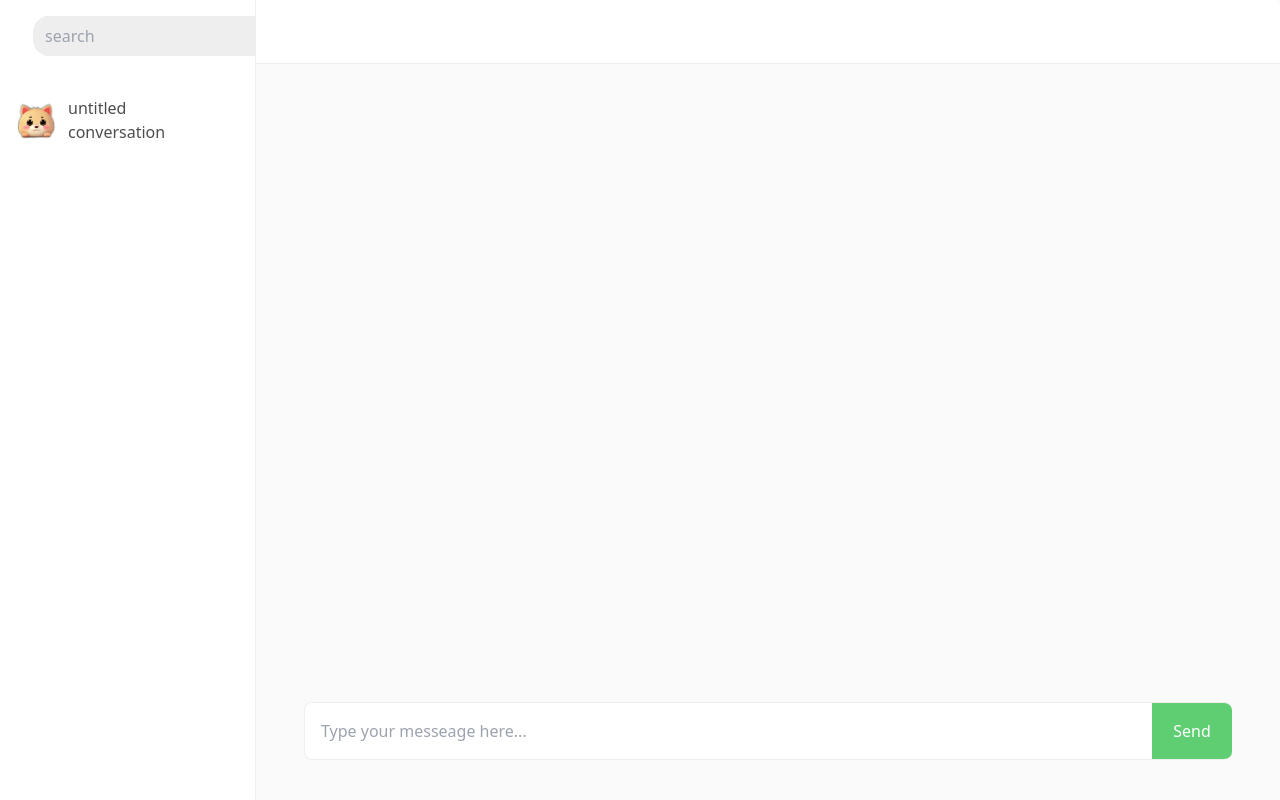
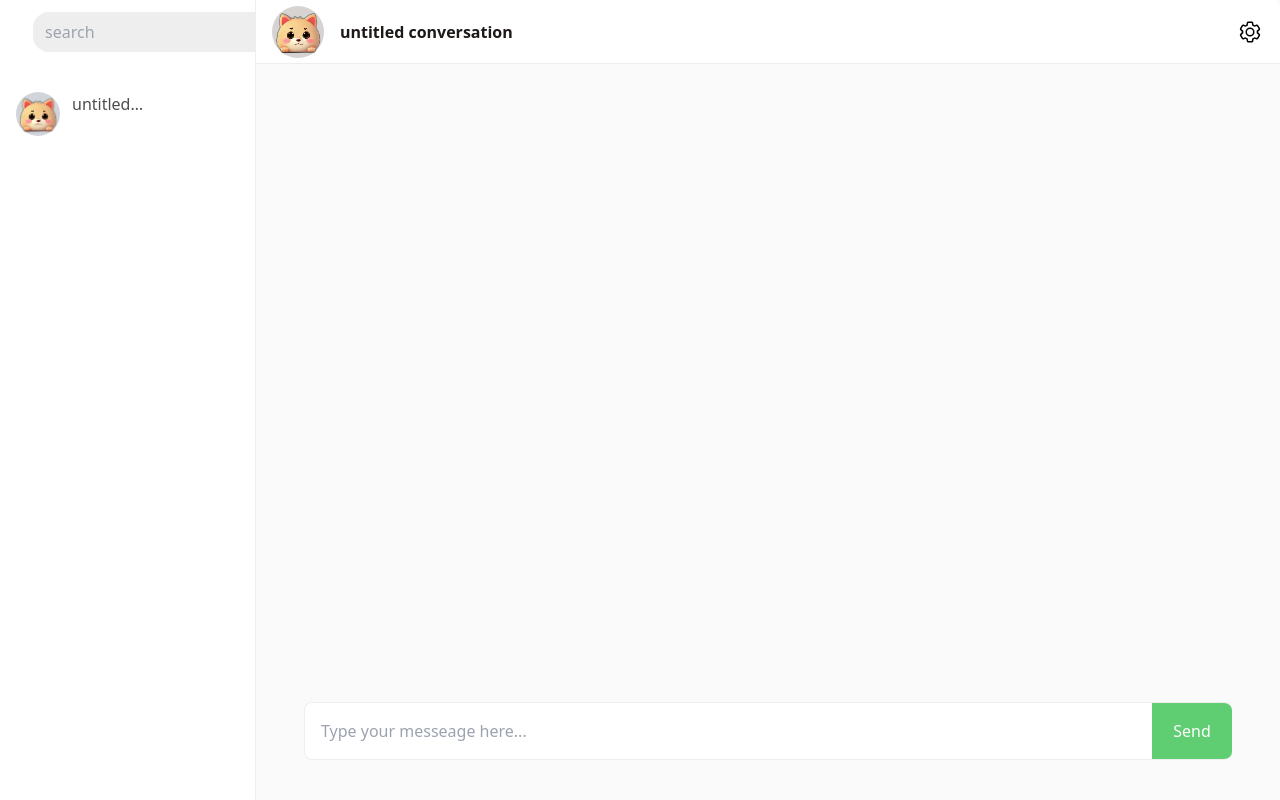
Before and after one commit to loo-y/GeminiChatUp, a Next.js app: page / in a window 1280 px wide. Built offline with nearby package versions, Linux system fonts and the light colour scheme.

Commit message:
fix: conversation layout

```diff
--- a/app/(pages)/chat/slice.ts
+++ b/app/(pages)/chat/slice.ts
@@ -166,7 +166,6 @@ export const chatSlice = createSlice({
     },
     extraReducers: builder => {
         builder.addCase(getGeminiChatAnswer.fulfilled, (state, action) => {
-            if (action.payload as any) {
             const { status, text, conversationId } = (action.payload as any) || {}
             let conversationList
             if (status && text && conversationId) {
@@ -189,9 +188,6 @@ export const chatSlice = createSlice({
                 })
             }
             state.conversationList = conversationList
-            } else {
-                return { ...state }
-            }
         })
     },
 })
--- a/app/modules/Conversation/chatbox.tsx
+++ b/app/modules/Conversation/chatbox.tsx
@@ -24,11 +24,34 @@ const ChatBox = () => {
     }, [state.conversationList])
 
     console.log(`the conversation`, conversation)
-    const { history, conversationId } = conversation || {}
+    const { history, conversationId, modelAvatar, conversationName, isFetching } = conversation || {}
 
     return (
         <div className="__chatbox__ flex flex-col h-screen text-stone-900 bg-[#fafafa]">
-            <div className="flex-none title h-16 flex border-b border-[#EEE] border-solid rounded-tr-lg bg-white"></div>
+            <div className="flex-none title h-16 flex border-b border-[#eee] border-solid rounded-tr-lg bg-white">
+                <div className=" flex flex-row items-center ml-4 w-full">
+                    <div className="flex-none flex-row flex w-1/2 items-center gap-4">
+                        <div className="__conversation_avatar__ flex h-[3.25rem] w-[3.25rem] items-center justify-center bg-stone-300 rounded-full">
+                            <img src={modelAvatar} className="h-12 w-12" />
+                        </div>
+                        <div className="flex flex-col">
+                            <div className="__conversation_name__ flex font-bold">
+                                <span>{conversationName}</span>
+                            </div>
+                            {isFetching ? (
+                                <div className="__conversation_status__ flex text-sm text-lightGreen">
+                                    <span>{`is typing...`}</span>
+                                </div>
+                            ) : null}
+                        </div>
+                    </div>
+                    <div className=" flex flex-grow items-center justify-end mr-4">
+                        <div className="svg-image flex h-7 w-7 overflow-hidden items-center justify-center cursor-pointer">
+                            <img src={'/images/settings.svg'} className="h-6 w-6 active:mt-[0.5px] active:ml-[0.5px]" />
+                        </div>
+                    </div>
+                </div>
+            </div>
             <div className="flex flex-grow overflow-auto relative chatinfo rounded-br-lg md:ml-12 md:mr-8 ml-4 mr-0">
                 <ChatContent contentList={history} />
                 <ChatInput conversation={conversation} />
--- a/app/modules/Conversation/chatlist.tsx
+++ b/app/modules/Conversation/chatlist.tsx
@@ -15,9 +15,9 @@ const ChatList = () => {
         dispatch(createNewConversationInState())
     }
     return (
-        <div className="__chatlist__ flex w-full mt-4">
+        <div className="__chatlist__ flex w-full mt-0">
             <div className="__chatlist_topsetting__ w-full flex flex-col text-textBlackColor">
-                <div className="flex flex-row mx-4 gap-4">
+                <div className="flex flex-row mx-4 gap-4 h-16 items-center">
                     <div className="__add_new_chat__ flex items-center mx-[0.5px] active:mr-[-.05px]">
                         <img
                             src={'/images/plus.svg'}
@@ -66,9 +66,9 @@ const ConversationList = () => {
         )
     }
     return (
-        <div className="__conversationlist__ flex flex-col mt-6 gap-3">
+        <div className="__conversationlist__ flex flex-col mt-3 gap-3">
             {_.map(conversationList, (theConversation, conversationIndex) => {
-                const { conversationName, history, isSelected, modelAvatar } = theConversation || {}
+                const { conversationName, history, isSelected, modelAvatar, isFetching } = theConversation || {}
                 const lastChatItem: IChatItem | undefined = history && history[history.length - 1]
                 const lastText = lastChatItem?.parts?.[0]?.text
                 const isUser = lastChatItem?.role == Roles.user
@@ -85,18 +85,20 @@ const ConversationList = () => {
                     >
                         <div className="__conersation_avatar__ flex items-center justify-start">
                             {modelAvatar ? (
-                                <div className="h-10 w-10 rounded-full">
-                                    <img src={modelAvatar} />
+                                <div className="flex items-center justify-center h-11 w-11 rounded-full bg-gray-300">
+                                    <img src={modelAvatar} className="h-10 w-10 overflow-hidden" />
                                 </div>
                             ) : null}
                         </div>
-                        <div className="flex flex-col gap-1 line-clamp-1 mr-3">
-                            <div className="">{conversationName}</div>
-                            {lastText ? (
+                        <div className="flex flex-col gap-1 mr-3">
+                            <div className=" line-clamp-1">{conversationName}</div>
+                            {lastText && !isFetching ? (
                                 <div className="text-textGrayColor text-sm line-clamp-1">
                                     {isUser ? 'You: ' : ''}
-                                    {lastText}
+                                    {lastText.substring(0, 50)}
                                 </div>
+                            ) : isFetching ? (
+                                <div className="text-lightGreen text-sm line-clamp-1">{`is typing...`}</div>
                             ) : null}
                         </div>
                         <div className="__conersation_updatetime__ flex items-center justify-end flex-grow text-xs text-stone-500">
```
Also changed, not shown: public/images/settings.svg (added). Lines whose indentation alone changed are shown as unchanged.
